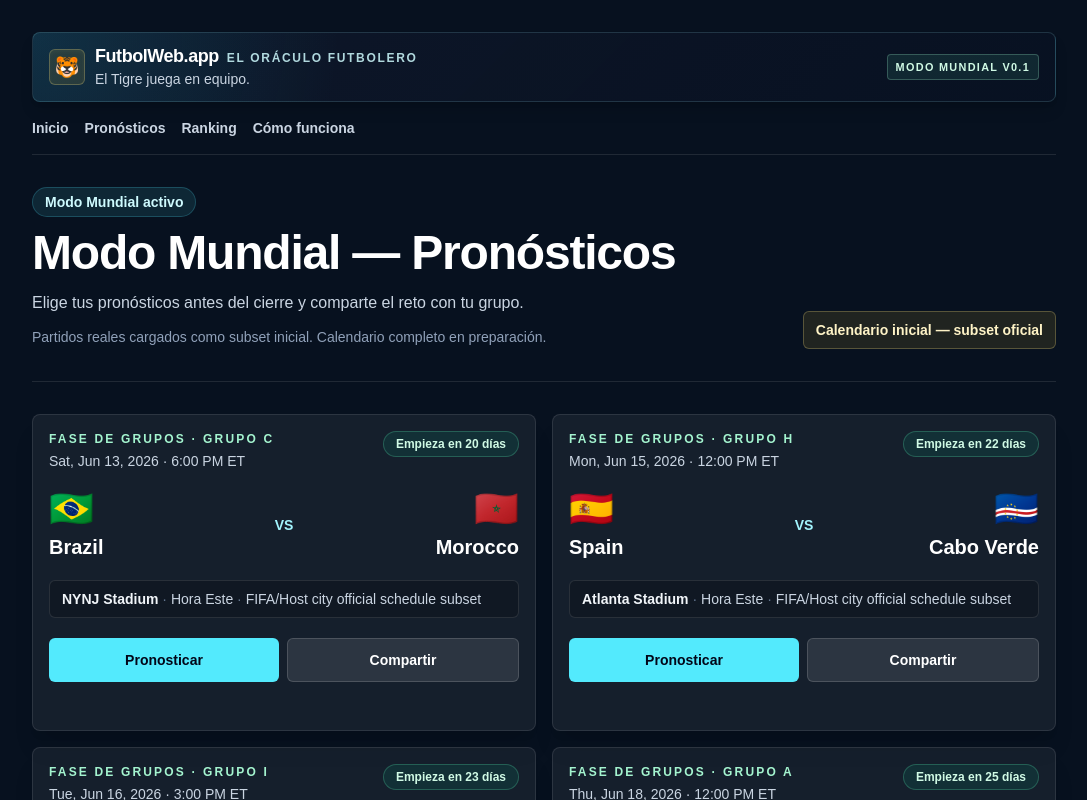
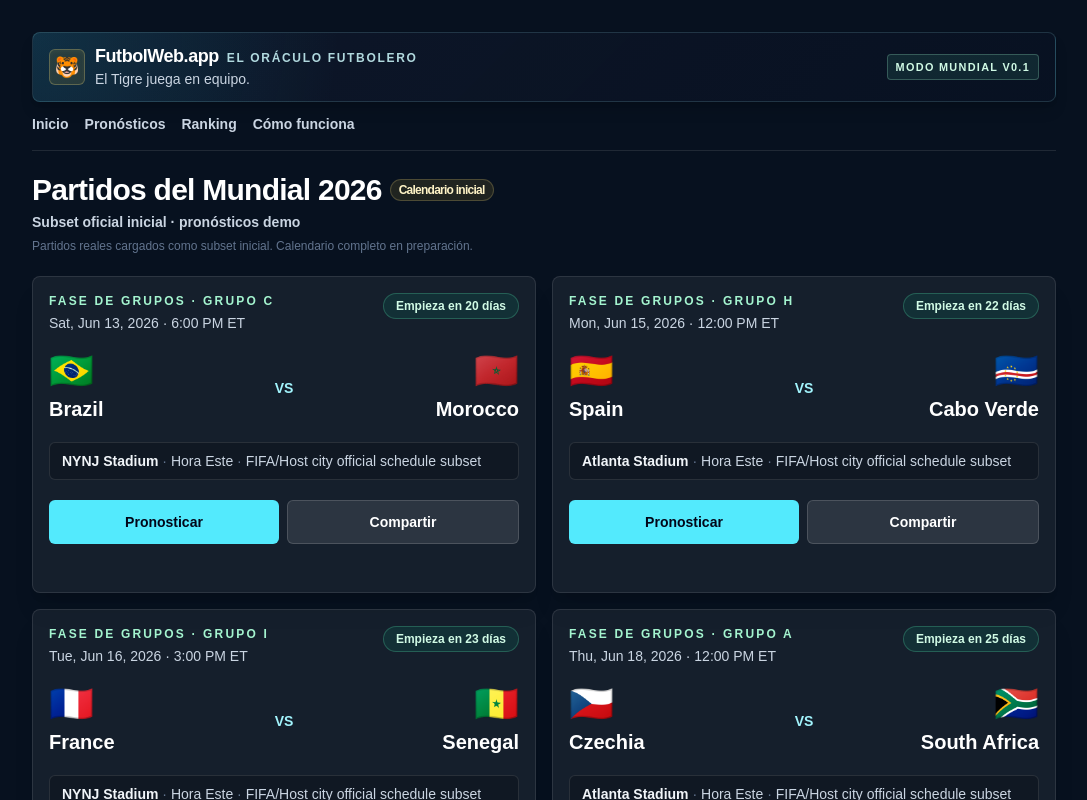
Before and after one commit to DFLghub/futbolweb-app, a Next.js app: page /today in a window 1280 px wide. Shown: the top 800 px of the page, without its empty margins (96-1183 px from the left). Built offline with nearby package versions, Linux system fonts and the light colour scheme.

Commit message:
Streamline today page for faster match engagement

```diff
--- a/app/today/page.tsx
+++ b/app/today/page.tsx
@@ -9,32 +9,31 @@ export default function TodayPage() {
   });
 
   return (
-    <main className="min-h-screen bg-[#07111f] px-5 py-8 text-white md:px-10">
+    <main className="min-h-screen bg-[#07111f] px-5 py-6 text-white md:px-10 md:py-8">
       <div className="mx-auto max-w-5xl">
-        <BrandHeader className="mb-4" />
-        <SimpleNav />
+        <BrandHeader className="mb-3" />
+        <div className="mb-5 border-b border-white/10 pb-4">
+          <SimpleNav compact />
+        </div>
 
-        <header className="flex flex-col gap-5 border-b border-white/10 pb-8 md:flex-row md:items-end md:justify-between">
+        <header className="flex flex-col gap-2">
           <div>
-            <p className="mb-3 inline-flex rounded-full border border-cyan-300/20 bg-cyan-300/10 px-3 py-1 text-sm font-semibold text-cyan-100">
-              Modo Mundial activo
+            <h1 className="flex flex-wrap items-center gap-2 text-2xl font-black leading-tight tracking-tight md:text-3xl">
+              Partidos del Mundial 2026
+              <span className="rounded-full border border-amber-200/20 bg-amber-300/10 px-2 py-0.5 text-xs font-bold text-amber-100">
+                Calendario inicial
+              </span>
+            </h1>
+            <p className="mt-1 text-sm font-semibold text-slate-300">
+              Subset oficial inicial · pronósticos demo
             </p>
-            <h1 className="text-4xl font-black tracking-tight md:text-5xl">
-              Modo Mundial — Pronósticos
-            </h1>
-            <p className="mt-3 max-w-2xl text-base leading-7 text-slate-300">
-              Elige tus pronósticos antes del cierre y comparte el reto con tu grupo.
-            </p>
-            <p className="mt-2 max-w-2xl text-sm leading-6 text-slate-400">
+            <p className="mt-1 max-w-2xl text-xs leading-5 text-slate-500">
               Partidos reales cargados como subset inicial. Calendario completo en preparación.
             </p>
           </div>
-          <div className="w-fit rounded-md border border-amber-200/25 bg-amber-300/10 px-3 py-2 text-sm font-bold text-amber-100">
-            Calendario inicial — subset oficial
-          </div>
         </header>
 
-        <section className="mt-8 grid gap-4 lg:grid-cols-2">
+        <section className="mt-5 grid gap-4 lg:grid-cols-2">
           {matches.map((match) => (
             <MatchCard key={match.id} match={match} />
           ))}
```
